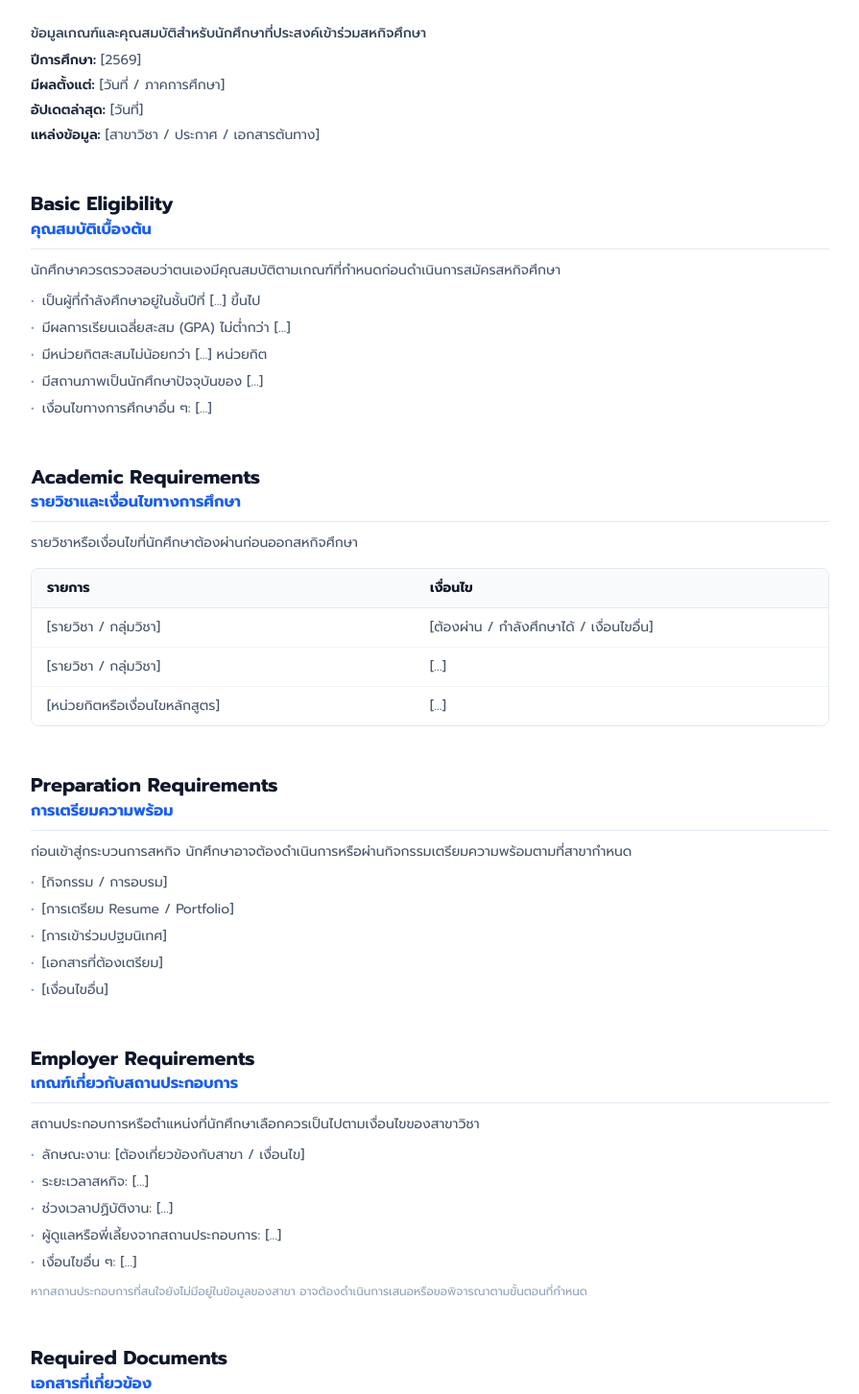
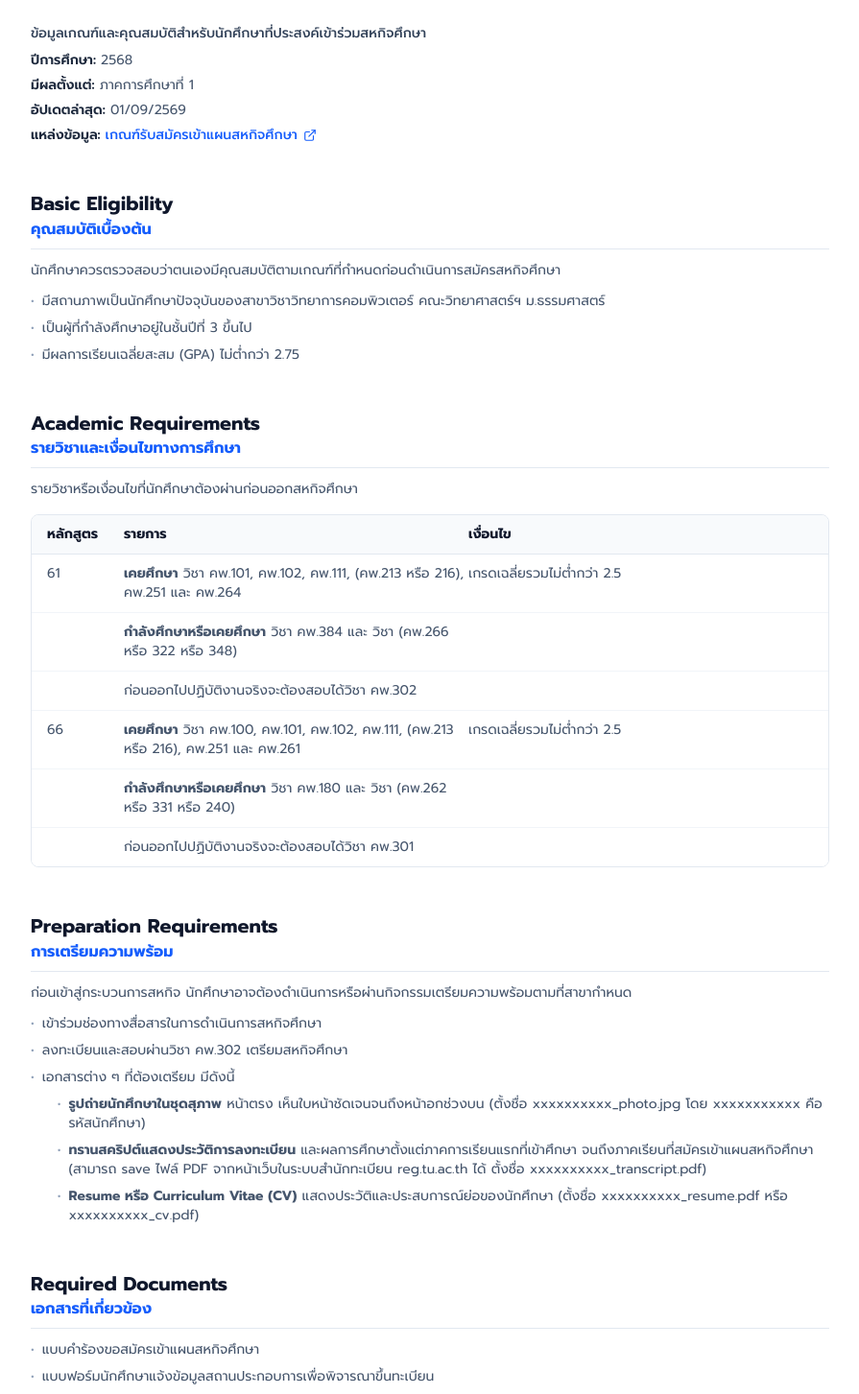
Before and after one commit to KaylahJin/CS361-Project, a React (Vite) app: page / in a window 1280 px wide. Shown: the part 260-1713 px from the top of the page at 96% size, without its empty margins (192-1087 px from the left). Built offline with nearby package versions, Linux system fonts and the light colour scheme.

Commit message:
added information

```diff
--- a/src/pages/Employers.tsx
+++ b/src/pages/Employers.tsx
@@ -1031,7 +1031,7 @@ export const Employers: React.FC = () => {
         </div>
         <div>
           <span className="text-xs text-slate-400 tracking-wide">
-            อัปเดตล่าสุด -/-/2569
+            อัปเดตล่าสุด 01/09/2569
           </span>
         </div>
       </div>
--- a/src/pages/Home.tsx
+++ b/src/pages/Home.tsx
@@ -117,7 +117,7 @@ export const Home: React.FC = () => {
         {/* Last Updated */}
         <div className="mt-24 mb-10 text-center">
           <span className="text-xs text-slate-400 tracking-wide">
-            อัปเดตล่าสุด -/-/2569
+            อัปเดตล่าสุด 01/09/2569
           </span>
         </div>
       </div>
--- a/src/pages/Requirements.tsx
+++ b/src/pages/Requirements.tsx
@@ -1,5 +1,5 @@
 import React from 'react';
-import { ArrowRight } from 'lucide-react';
+import { ArrowRight, ExternalLink  } from 'lucide-react';
 import HistoricalSection from '../components/HistoricalSection';
 
 export const Requirements: React.FC = () => {
@@ -25,16 +25,25 @@ export const Requirements: React.FC = () => {
             ข้อมูลเกณฑ์และคุณสมบัติสำหรับนักศึกษาที่ประสงค์เข้าร่วมสหกิจศึกษา
           </p>
           <p>
-            <span className="font-semibold text-slate-800">ปีการศึกษา:</span> [2569]
+            <span className="font-semibold text-slate-800">ปีการศึกษา:</span> 2568
           </p>
           <p>
-            <span className="font-semibold text-slate-800">มีผลตั้งแต่:</span> [วันที่ / ภาคการศึกษา]
+            <span className="font-semibold text-slate-800">มีผลตั้งแต่:</span> ภาคการศึกษาที่ 1
           </p>
           <p>
-            <span className="font-semibold text-slate-800">อัปเดตล่าสุด:</span> [วันที่]
+            <span className="font-semibold text-slate-800">อัปเดตล่าสุด:</span> 01/09/2569
           </p>
           <p>
-            <span className="font-semibold text-slate-800">แหล่งข้อมูล:</span> [สาขาวิชา / ประกาศ / เอกสารต้นทาง]
+            <span className="font-semibold text-slate-800">แหล่งข้อมูล: </span>
+              <a
+                href="https://sites.google.com/sci.tu.ac.th/computerscience-cstuco-opstudy/admission-criteria"
+                target="_blank"
+                rel="noopener noreferrer"
+                className="inline-flex items-center gap-1.5 text-xs sm:text-sm text-blue-600 hover:text-blue-700 hover:underline font-medium"
+              >
+                เกณฑ์รับสมัครเข้าแผนสหกิจศึกษา
+                <ExternalLink className="w-3.5 h-3.5 inline" />
+              </a>
           </p>
         </div>
 
@@ -54,23 +63,15 @@ export const Requirements: React.FC = () => {
           <ul className="text-xs sm:text-sm text-slate-600 space-y-2">
             <li className="flex items-start">
               <span className="mr-2 text-slate-400">•</span>
-              <span>เป็นผู้ที่กำลังศึกษาอยู่ในชั้นปีที่ […] ขึ้นไป</span>
+              <span>มีสถานภาพเป็นนักศึกษาปัจจุบันของสาขาวิชาวิทยาการคอมพิวเตอร์ คณะวิทยาศาสตร์ฯ ม.ธรรมศาสตร์</span>
             </li>
             <li className="flex items-start">
               <span className="mr-2 text-slate-400">•</span>
-              <span>มีผลการเรียนเฉลี่ยสะสม (GPA) ไม่ต่ำกว่า […]</span>
+              <span>เป็นผู้ที่กำลังศึกษาอยู่ในชั้นปีที่ 3 ขึ้นไป</span>
             </li>
             <li className="flex items-start">
               <span className="mr-2 text-slate-400">•</span>
-              <span>มีหน่วยกิตสะสมไม่น้อยกว่า […] หน่วยกิต</span>
-            </li>
-            <li className="flex items-start">
-              <span className="mr-2 text-slate-400">•</span>
-              <span>มีสถานภาพเป็นนักศึกษาปัจจุบันของ […]</span>
-            </li>
-            <li className="flex items-start">
-              <span className="mr-2 text-slate-400">•</span>
-              <span>เงื่อนไขทางการศึกษาอื่น ๆ: […]</span>
+              <span>มีผลการเรียนเฉลี่ยสะสม (GPA) ไม่ต่ำกว่า 2.75</span>
             </li>
           </ul>
         </section>
@@ -90,22 +91,41 @@ export const Requirements: React.FC = () => {
           </p>
 
           <div className="border border-slate-200 rounded-lg overflow-hidden text-xs sm:text-sm">
-            <div className="grid grid-cols-2 bg-slate-50 border-b border-slate-200 px-4 py-2.5 font-bold text-slate-900">
+            <div className="grid grid-cols-[80px_1fr_1fr] bg-slate-50 border-b border-slate-200 px-4 py-2.5 font-bold text-slate-900">
+              <div>หลักสูตร</div>
               <div>รายการ</div>
               <div>เงื่อนไข</div>
             </div>
             <div className="divide-y divide-slate-100 bg-white">
-              <div className="grid grid-cols-2 px-4 py-2.5 text-slate-600">
-                <div>[รายวิชา / กลุ่มวิชา]</div>
-                <div>[ต้องผ่าน / กำลังศึกษาได้ / เงื่อนไขอื่น]</div>
+              <div className="grid grid-cols-[80px_1fr_1fr] px-4 py-2.5 text-slate-600">
+                <div>61</div>
+                <div><b>เคยศึกษา</b> วิชา คพ.101, คพ.102, คพ.111, (คพ.213 หรือ 216), คพ.251 และ คพ.264</div>
+                <div>เกรดเฉลี่ยรวมไม่ต่ำกว่า 2.5</div>
               </div>
-              <div className="grid grid-cols-2 px-4 py-2.5 text-slate-600">
-                <div>[รายวิชา / กลุ่มวิชา]</div>
-                <div>[…]</div>
+              <div className="grid grid-cols-[80px_1fr_1fr] px-4 py-2.5 text-slate-600">
+                <div></div>
+                <div><b>กำลังศึกษาหรือเคยศึกษา</b> วิชา คพ.384 และ วิชา (คพ.266 หรือ 322 หรือ 348)</div>
+                <div></div>
               </div>
-              <div className="grid grid-cols-2 px-4 py-2.5 text-slate-600">
-                <div>[หน่วยกิตหรือเงื่อนไขหลักสูตร]</div>
-                <div>[…]</div>
+              <div className="grid grid-cols-[80px_1fr_1fr] px-4 py-2.5 text-slate-600">
+                <div></div>
+                <div>ก่อนออกไปปฏิบัติงานจริงจะต้องสอบได้วิชา คพ.302</div>
+                <div></div>
+              </div>
+              <div className="grid grid-cols-[80px_1fr_1fr] px-4 py-2.5 text-slate-600">
+                <div>66</div>
+                <div><b>เคยศึกษา</b> วิชา คพ.100, คพ.101, คพ.102, คพ.111, (คพ.213 หรือ 216), คพ.251 และ คพ.261</div>
+                <div>เกรดเฉลี่ยรวมไม่ต่ำกว่า 2.5</div>
+              </div>
+              <div className="grid grid-cols-[80px_1fr_1fr] px-4 py-2.5 text-slate-600">
+                <div></div>
+                <div><b>กำลังศึกษาหรือเคยศึกษา</b> วิชา คพ.180 และ วิชา (คพ.262 หรือ 331 หรือ 240)</div>
+                <div></div>
+              </div>
+              <div className="grid grid-cols-[80px_1fr_1fr] px-4 py-2.5 text-slate-600">
+                <div></div>
+                <div>ก่อนออกไปปฏิบัติงานจริงจะต้องสอบได้วิชา คพ.301</div>
+                <div></div>
               </div>
             </div>
           </div>
@@ -127,28 +147,47 @@ export const Requirements: React.FC = () => {
           <ul className="text-xs sm:text-sm text-slate-600 space-y-2">
             <li className="flex items-start">
               <span className="mr-2 text-slate-400">•</span>
-              <span>[กิจกรรม / การอบรม]</span>
+              <span>เข้าร่วมช่องทางสื่อสารในการดำเนินการสหกิจศึกษา</span>
             </li>
             <li className="flex items-start">
               <span className="mr-2 text-slate-400">•</span>
-              <span>[การเตรียม Resume / Portfolio]</span>
+              <span>ลงทะเบียนและสอบผ่านวิชา คพ.302 เตรียมสหกิจศึกษา</span>
             </li>
             <li className="flex items-start">
               <span className="mr-2 text-slate-400">•</span>
-              <span>[การเข้าร่วมปฐมนิเทศ]</span>
+              <div>
+                <span>เอกสารต่าง ๆ ที่ต้องเตรียม มีดังนี้</span>
+                <ul className="mt-2 ml-4 space-y-2">
+                  <li className="flex items-start">
+                    <span className="mr-2 text-slate-400">•</span>
+                    <span>
+                      <b>รูปถ่ายนักศึกษาในชุดสุภาพ</b> หน้าตรง เห็นใบหน้าชัดเจนจนถึงหน้าอกช่วงบน
+                      (ตั้งชื่อ xxxxxxxxxx_photo.jpg โดย xxxxxxxxxxx คือรหัสนักศึกษา)
+                    </span>
                   </li>
                   <li className="flex items-start">
                     <span className="mr-2 text-slate-400">•</span>
-              <span>[เอกสารที่ต้องเตรียม]</span>
+                    <span>
+                      <b>ทรานสคริปต์แสดงประวัติการลงทะเบียน</b> และผลการศึกษาตั้งแต่ภาคการเรียนแรกที่เข้าศึกษา
+                      จนถึงภาคเรียนที่สมัครเข้าแผนสหกิจศึกษา
+                      (สามารถ save ไฟล์ PDF จากหน้าเว็บในระบบสำนักทะเบียน reg.tu.ac.th ได้
+                      ตั้งชื่อ xxxxxxxxxx_transcript.pdf)
+                    </span>
                   </li>
                   <li className="flex items-start">
                     <span className="mr-2 text-slate-400">•</span>
-              <span>[เงื่อนไขอื่น]</span>
+                    <span>
+                      <b>Resume หรือ Curriculum Vitae (CV)</b> แสดงประวัติและประสบการณ์ย่อของนักศึกษา
+                      (ตั้งชื่อ xxxxxxxxxx_resume.pdf หรือ xxxxxxxxxx_cv.pdf)
+                    </span>
+                  </li>
+                </ul>
+              </div>
             </li>
           </ul>
         </section>
 
-        {/* Section 4: Employer Requirements */}
+        {/* Section 4: Employer Requirements
         <section className="mb-12">
           <div className="border-b border-slate-200 pb-2 mb-3">
             <h2 className="text-lg sm:text-xl font-bold text-slate-900 leading-snug">
@@ -186,7 +225,7 @@ export const Requirements: React.FC = () => {
           <p className="text-xs text-slate-400 mt-3">
             หากสถานประกอบการที่สนใจยังไม่มีอยู่ในข้อมูลของสาขา อาจต้องดำเนินการเสนอหรือขอพิจารณาตามขั้นตอนที่กำหนด
           </p>
-        </section>
+        </section> */}
 
         {/* Section 5: Required Documents */}
         <section className="mb-12">
@@ -201,19 +240,19 @@ export const Requirements: React.FC = () => {
           <ul className="text-xs sm:text-sm text-slate-600 space-y-2">
             <li className="flex items-start">
               <span className="mr-2 text-slate-400">•</span>
-              <span>[ชื่อเอกสารที่ 1]</span>
+              <span>แบบคำร้องขอสมัครเข้าแผนสหกิจศึกษา</span>
             </li>
             <li className="flex items-start">
               <span className="mr-2 text-slate-400">•</span>
-              <span>[ชื่อเอกสารที่ 2]</span>
+              <span>แบบฟอร์มนักศึกษาแจ้งข้อมูลสถานประกอบการเพื่อพิจารณาขึ้นทะเบียน</span>
             </li>
             <li className="flex items-start">
               <span className="mr-2 text-slate-400">•</span>
-              <span>[ชื่อเอกสารที่ 3]</span>
+              <span>แบบฟอร์มนักศึกษาแจ้งข้อมูลผลการสมัครเข้าปฏิบัติงานสหกิจศึกษา</span>
             </li>
             <li className="flex items-start">
               <span className="mr-2 text-slate-400">•</span>
-              <span>[เอกสารอื่น ๆ]</span>
+              <span>แบบฟอร์มนักศึกษาแจ้งสถานะการสมัครเข้าปฏิบัติงานสหกิจศึกษา </span>
             </li>
           </ul>
           <div className="mt-3">
```
Lines whose indentation alone changed are shown as unchanged.
